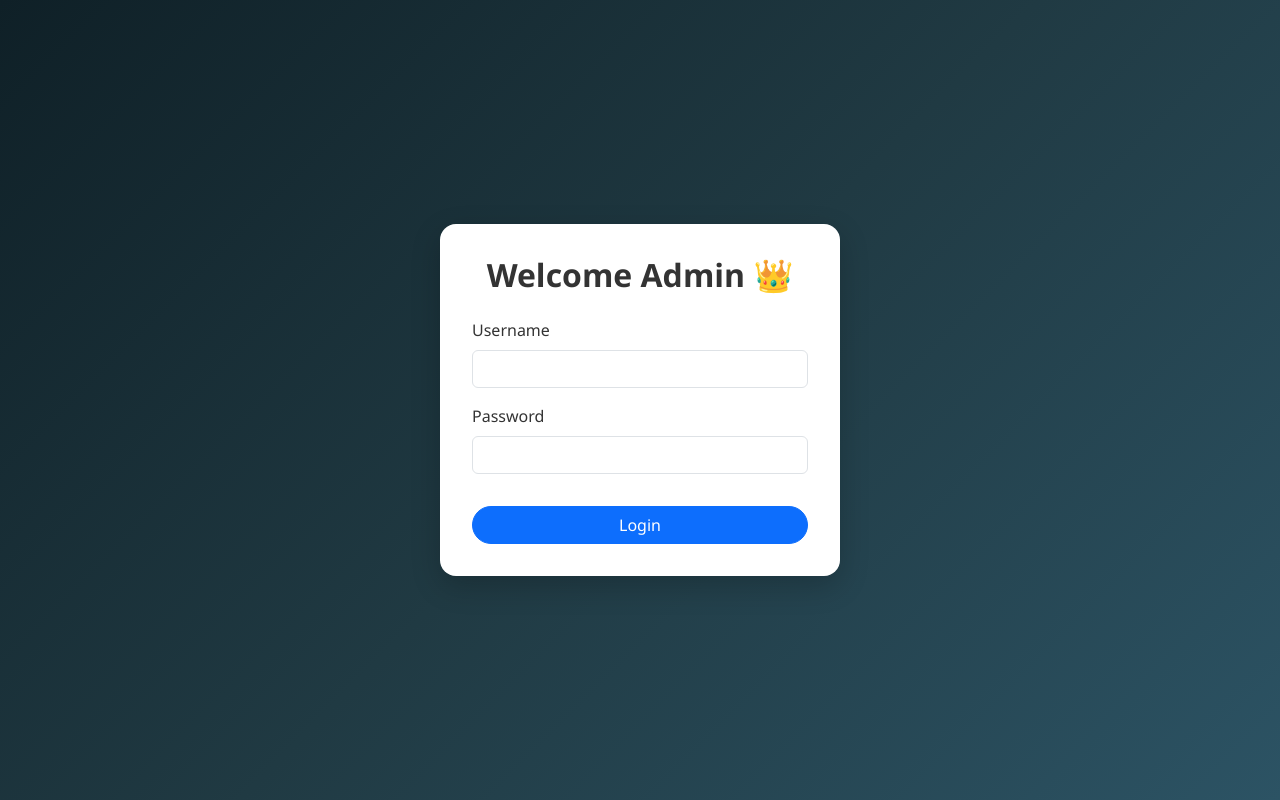
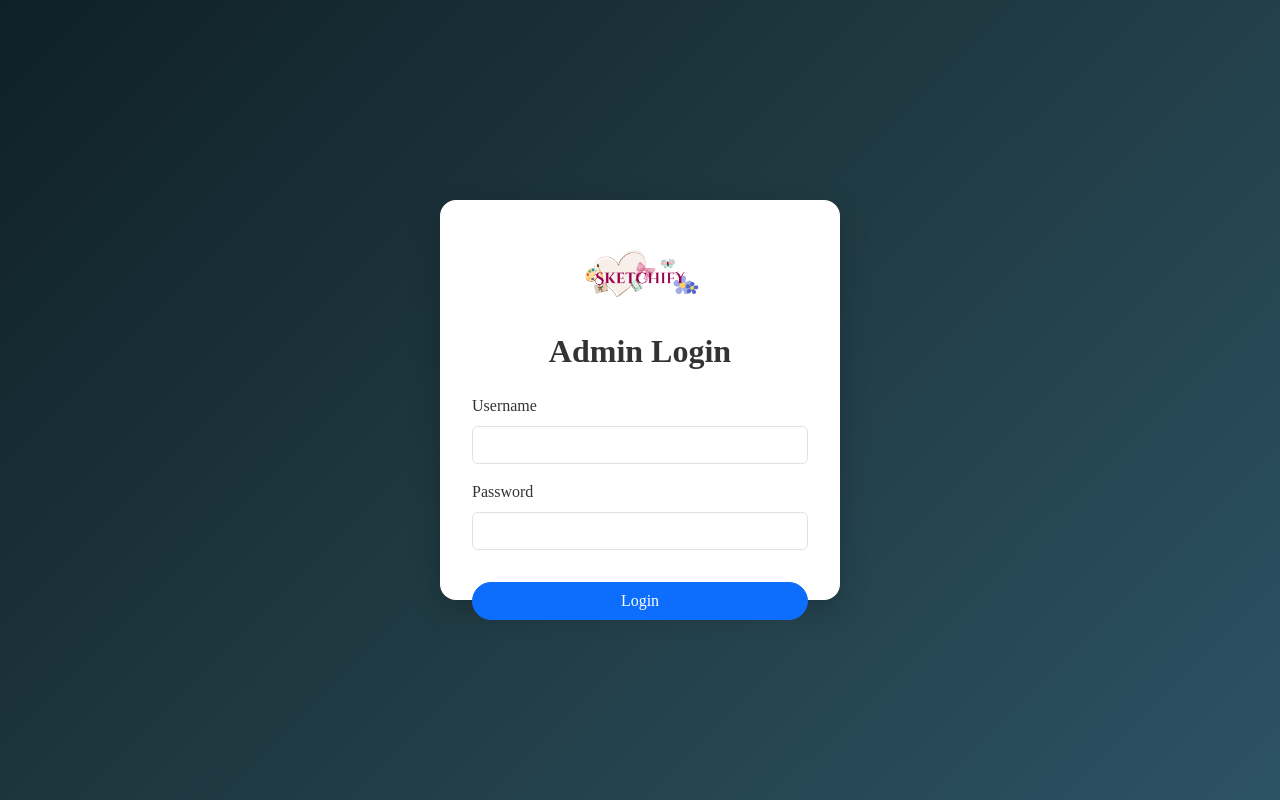
Before and after one commit to Nephophile06/Sketchify, a Flask app: page /admin/login in a window 1280 px wide. Run offline with Flask 3, Linux system fonts and the light colour scheme.

Commit message:
Modified the html and added a new logo in the form also changed the content of the form heading

```diff
--- a/app/templates/Components/Admin/admin_login.html
+++ b/app/templates/Components/Admin/admin_login.html
@@ -16,7 +16,7 @@
         align-items: center;
         justify-content: center;
         color: white;
-        font-family: "Segoe UI", sans-serif;
+        font-family: "";
       }
 
       .login-card {
@@ -27,6 +27,7 @@
         box-shadow: 0 10px 30px rgba(0, 0, 0, 0.2);
         width: 100%;
         max-width: 400px;
+        height: 400px;
       }
 
       .login-card h2 {
@@ -47,7 +48,8 @@
   </head>
   <body>
     <div class="login-card">
-      <h2>Welcome Admin 👑</h2>
+        <img src="../../static/Sketchify.png" alt="" class="img-fluid h-25 d-block mx-auto mb-3">
+      <h2>Admin Login</h2>
       <form method="POST" action="/admin/login">
         <div class="mb-3">
           <label for="username" class="form-label">Username</label>
```
